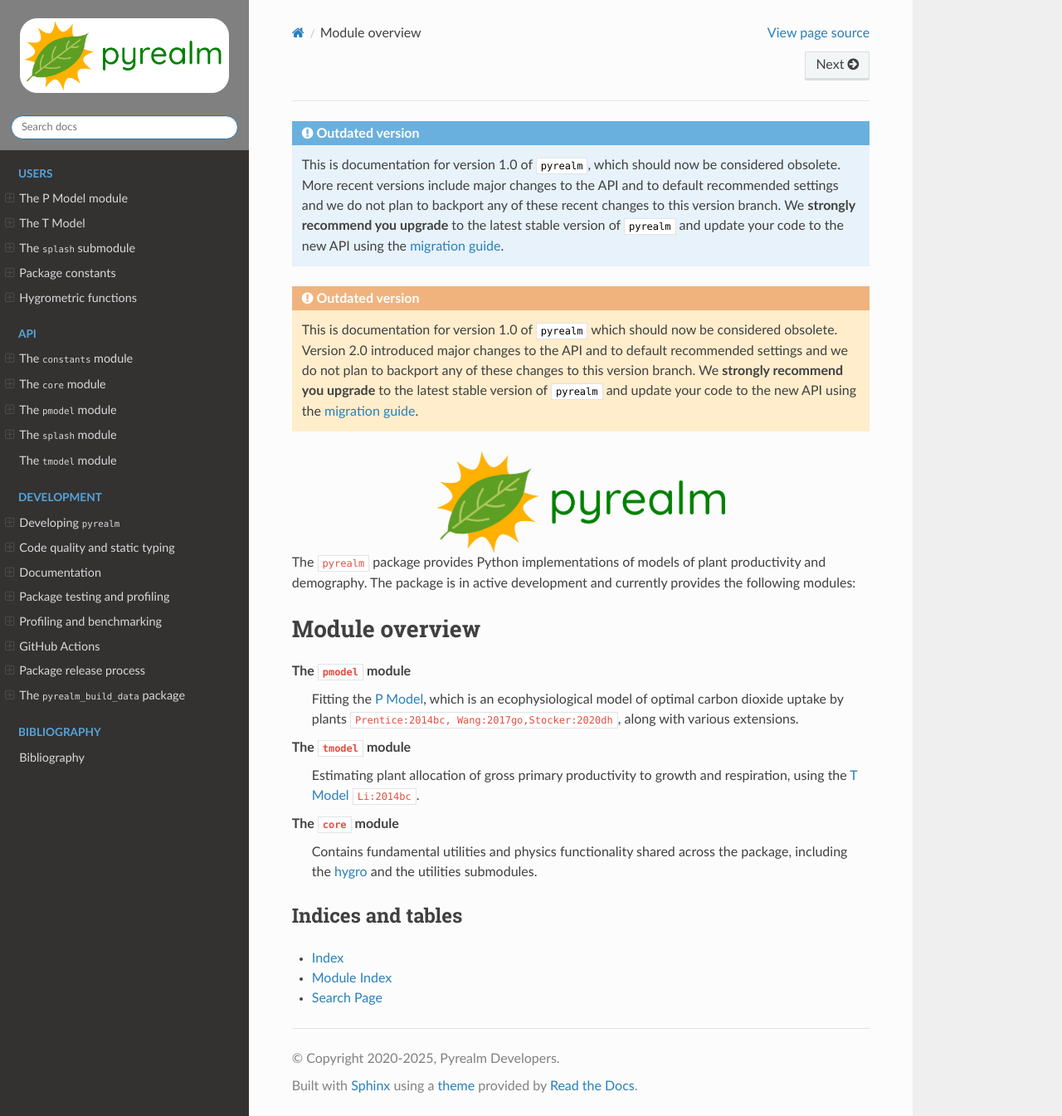
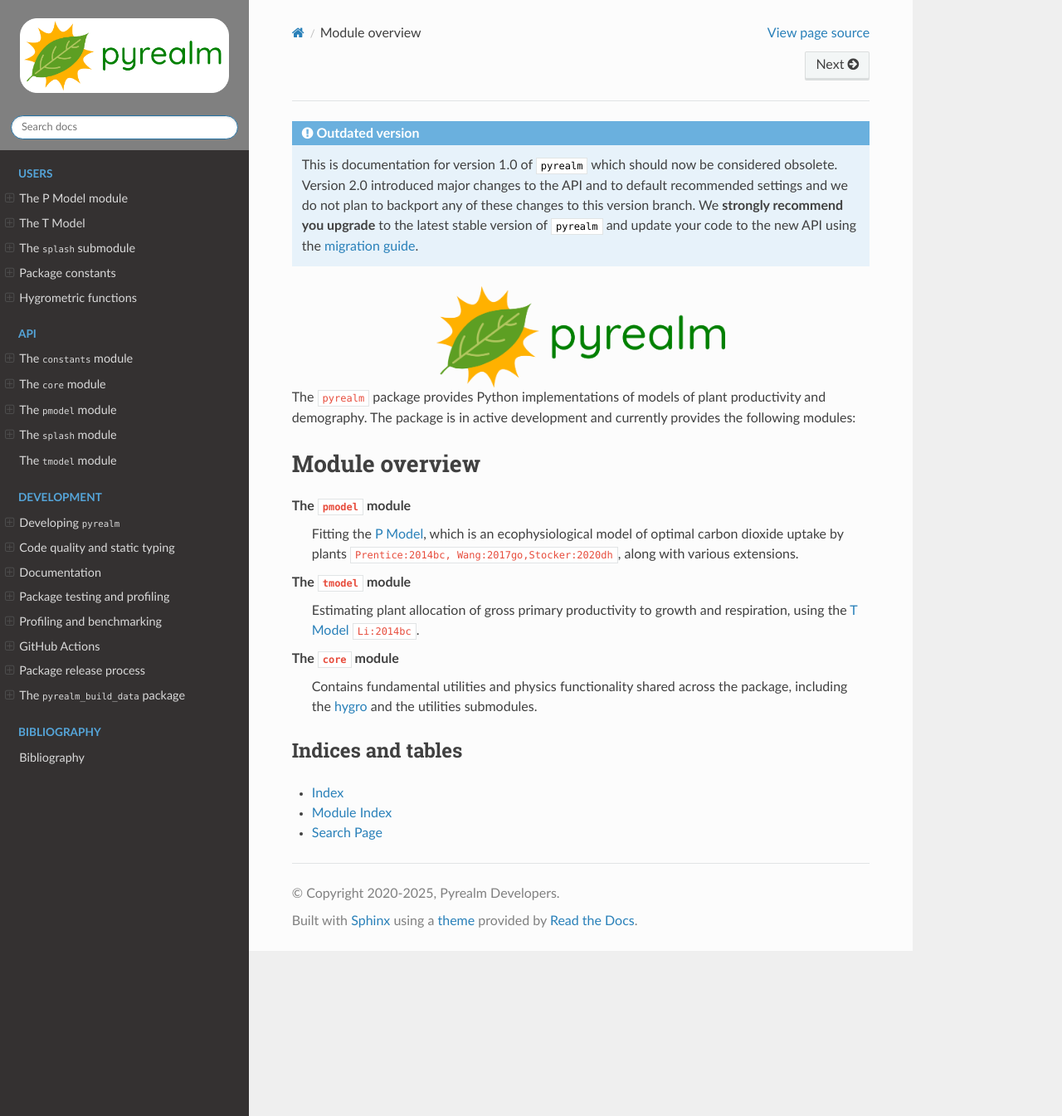
Before and after one commit to ImperialCollegeLondon/pyrealm, a Sphinx documentation site: the page built from docs/source/index.md, in a window 1280 px wide and 1345 px high. Shown: the whole window at 83% size. Built offline with Sphinx 7.4.7 and the Read the Docs theme 3.1.0, drawn with Linux system fonts in a browser that asks for light colours; cross-references to code outside the pages are shown as plain code; the version number is read from the project's files by our own code.

Commit message:
Still baffled

```diff
--- a/docs/source/_templates/layout.html
+++ b/docs/source/_templates/layout.html
@@ -4,22 +4,6 @@
 
 
 <div class="admonition-warning admonition">
-<p class="admonition-title">Outdated version</p>
-<p>
-    This is documentation for version 1.0 of <code>pyrealm</code>, which should now
-    be considered obsolete. More recent versions include major changes to the API and to
-    default recommended settings and we do not plan to backport any of these recent
-    changes to this version branch.
-
-    We <strong>strongly recommend you upgrade</strong>  to the latest stable version of
-    <code>pyrealm</code> and update your code to the new API using the
-    <a href="https://pyrealm.readthedocs.io/en/stable/users/versions.html">migration
-    guide</a>.
-
-</p>
-</div>
-
-<div class="admonition warning">
 <p class="admonition-title">Outdated version</p>
 <p>
     This is documentation for version 1.0 of <code>pyrealm</code> which should now be
```
